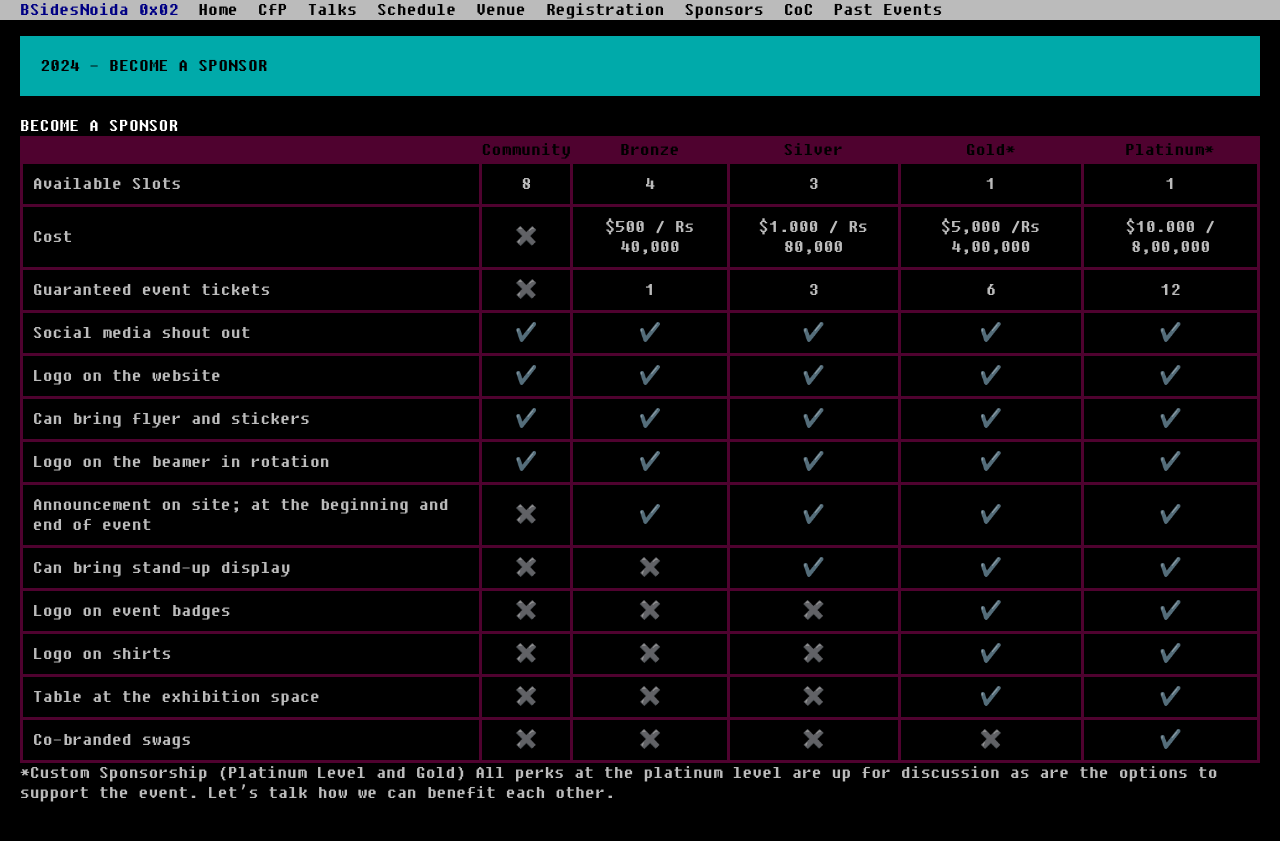
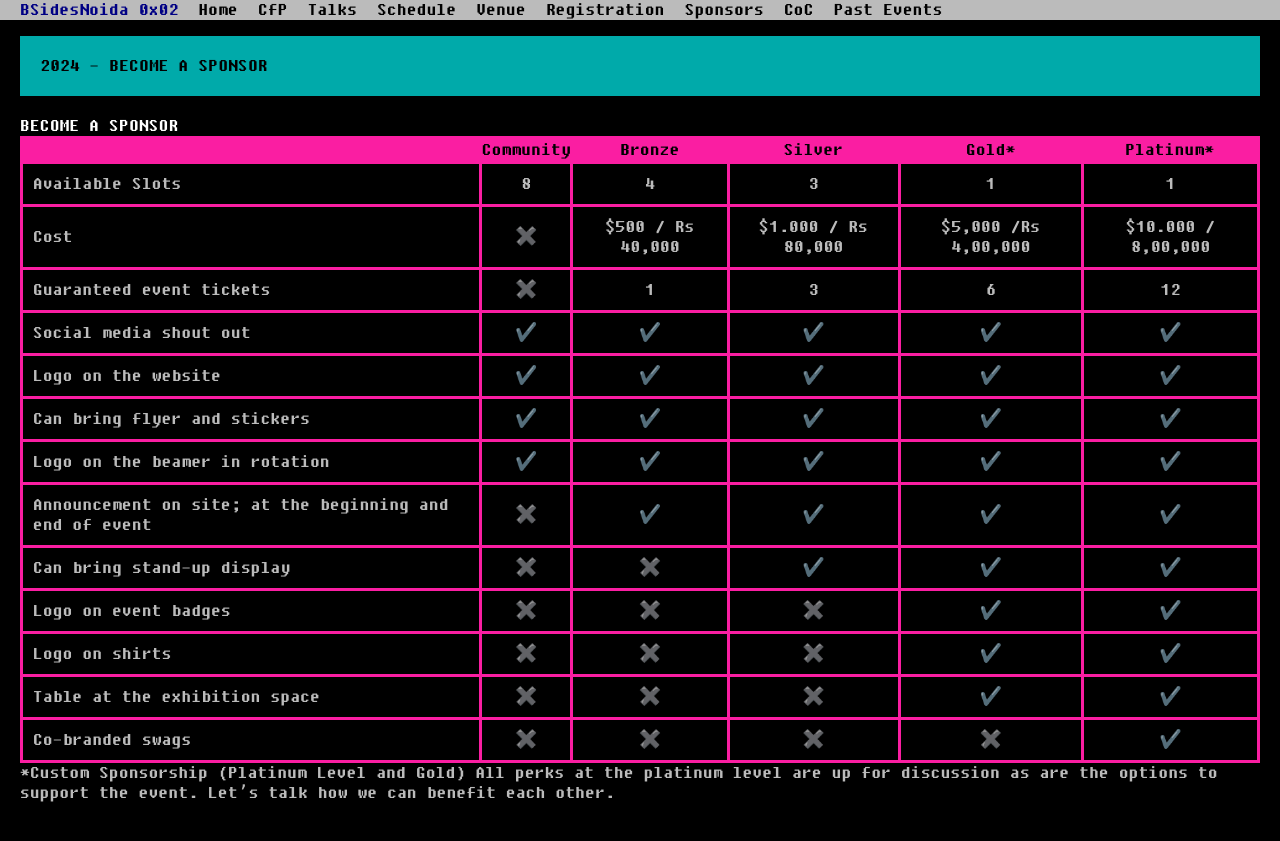
Before and after one commit to BSidesNoida/bsidesnoida.github.io, a Jekyll site: the page built from sponsor_us.md, in a window 1280 px wide. Shown: the top 841 px of the page. Built offline with Jekyll 4.4.1, drawn with Linux system fonts in a browser that asks for light colours; nearby versions of some CDN libraries; emoji names are drawn with the system emoji font.

Commit message:
Update bsides.css

```diff
--- a/stylesheets/bsides.css
+++ b/stylesheets/bsides.css
@@ -23,11 +23,11 @@
 td,
 tr {
   border-style: solid;
-  border-color: #4f022f;
+  border-color: #fa1ea2;
   padding: 10px;
 }
 thead {
-  background-color: #4f022f;
+  background-color: #fa1ea2;
   color: #000000;
 }
 /* Needed for images inside a tags and mouseover */
```
